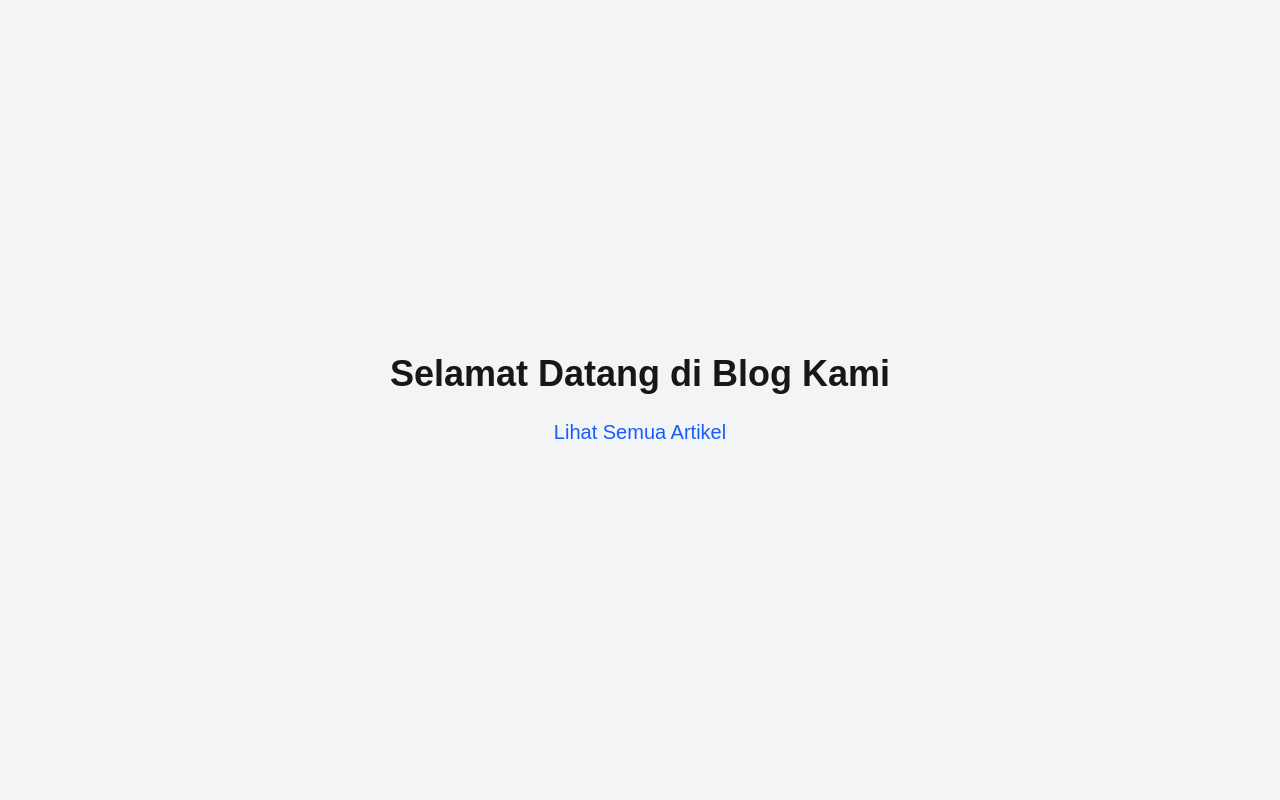
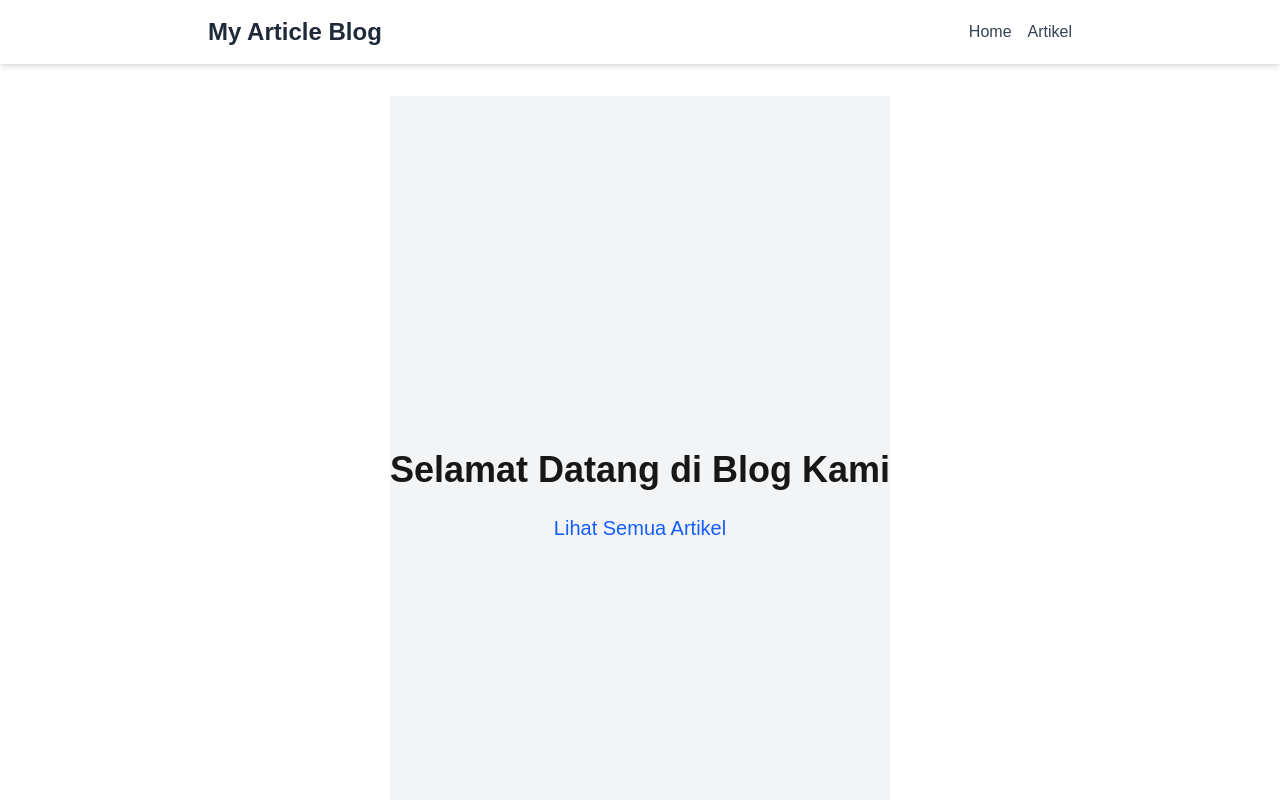
Before and after one commit to ganoolmovie5th-cell/my-article, a Next.js app: page / in a window 1280 px wide. Shown: the top 800 px of the page. Built offline with nearby package versions, Linux system fonts and the light colour scheme.

Commit message:
Add Tailwind typography config

```diff
--- a/package.json
+++ b/package.json
@@ -17,6 +17,7 @@
   },
   "devDependencies": {
     "@tailwindcss/postcss": "^4",
+    "@tailwindcss/typography": "^0.5.19",
     "@types/node": "^20",
     "@types/react": "^19",
     "@types/react-dom": "^19",
--- a/src/app/layout.tsx
+++ b/src/app/layout.tsx
@@ -1,6 +1,7 @@
 import type { Metadata } from "next";
 import { Geist, Geist_Mono } from "next/font/google";
 import "./globals.css";
+import Link from "next/link";
 
 const geistSans = Geist({
   variable: "--font-geist-sans",
@@ -13,21 +14,38 @@ const geistMono = Geist_Mono({
 });
 
 export const metadata: Metadata = {
-  title: "Create Next App",
-  description: "Generated by create next app",
+  title: "My Article Blog",
+  description: "A modern blog built with Next.js and Tailwind CSS",
 };
 
-export default function RootLayout({
-  children,
-}: Readonly<{
-  children: React.ReactNode;
-}>) {
+export default function RootLayout({ children }: Readonly<{ children: React.ReactNode }>) {
   return (
-    <html
-      lang="en"
-      className={`${geistSans.variable} ${geistMono.variable} h-full antialiased`}
-    >
-      <body className="min-h-full flex flex-col">{children}</body>
+    <html lang="en" className={`${geistSans.variable} ${geistMono.variable} h-full antialiased`}>
+      <body className="min-h-screen flex flex-col bg-gray-50">
+        <header className="bg-white shadow-md py-4">
+          <div className="max-w-4xl mx-auto flex justify-between items-center px-4">
+            <h1 className="text-2xl font-bold">
+              <a href="/" className="text-gray-800 hover:text-gray-600">
+                My Article Blog
+              </a>
+            </h1>
+            <nav>
+              <Link href="/" className="mr-4 text-gray-700 hover:text-gray-900">
+                Home
+              </Link>
+              <Link href="/articles" className="text-gray-700 hover:text-gray-900">
+                Artikel
+              </Link>
+            </nav>
+          </div>
+        </header>
+        <main className="flex-1 max-w-4xl mx-auto px-4 py-8">
+          {children}
+        </main>
+        <footer className="bg-white text-center py-4 text-gray-600">
+          © {new Date().getFullYear()} My Article Blog. All rights reserved.
+        </footer>
+      </body>
     </html>
   );
 }
--- /dev/null
+++ b/tailwind.config.js
@@ -0,0 +1,11 @@
+/** @type {import('tailwindcss').Config} */
+module.exports = {
+  content: [
+    "./src/**/*.{js,ts,jsx,tsx}",
+    "./app/**/*.{js,ts,jsx,tsx}",
+  ],
+  theme: {
+    extend: {},
+  },
+  plugins: [require("@tailwindcss/typography")],
+};
```
Also changed, not shown: 1 other file (tests, documents, lock files or other folders).
